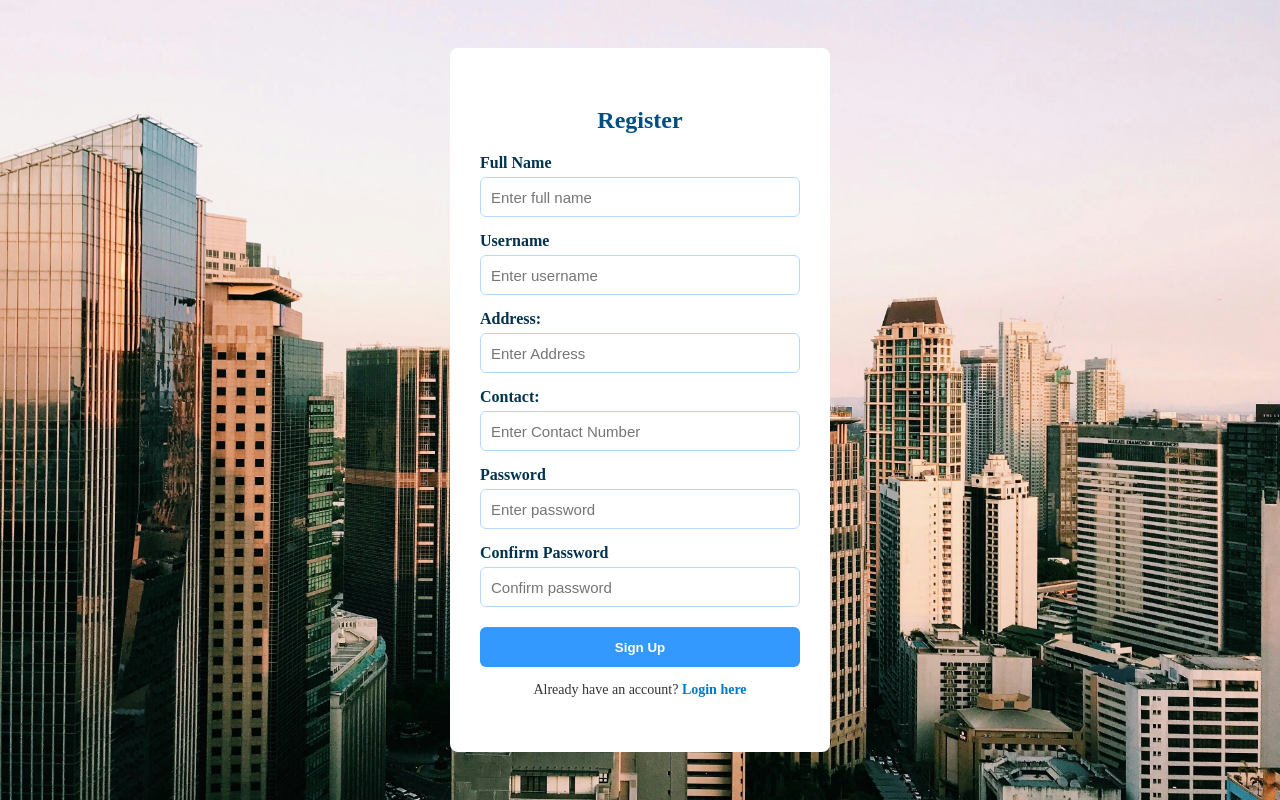
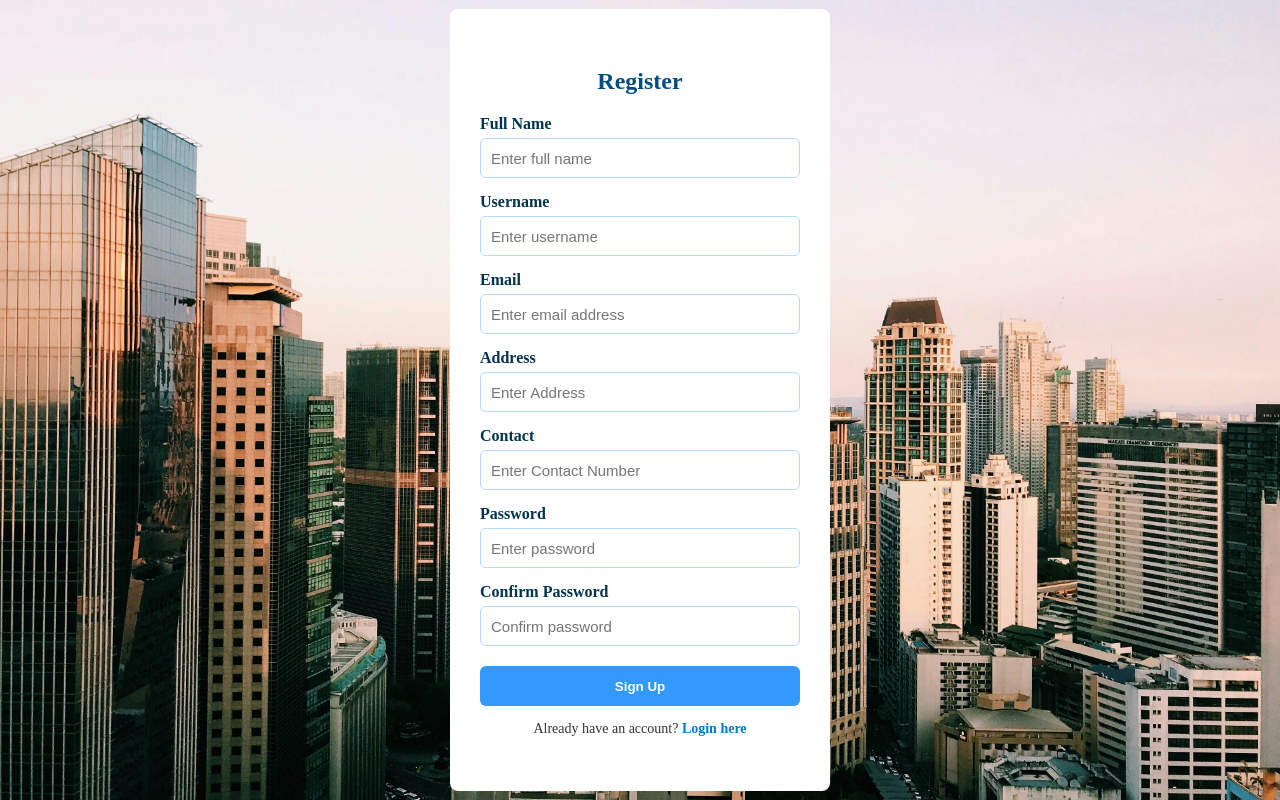
Before and after one commit to JerahEnriquez27/BarangayComplain, a Flask app: page /register in a window 1280 px wide. Run offline with Flask 3, Linux system fonts and the light colour scheme.

Commit message:
Update Register.html
add database

```diff
--- a/Template/Register.html
+++ b/Template/Register.html
@@ -3,34 +3,37 @@
 <head>
     <title>Register</title>
     <link rel="stylesheet" href="{{ url_for('static', filename='register.css') }}">
-
+    <body style="background-image: url('{{ url_for('static', filename='IMG/BG.jpg') }}');">
 </head>
 <body>
     <div class="box">
         <h2>Register</h2>
+        <form method="POST" action="{{ url_for('register') }}">
             <label for="fullname">Full Name</label>
-            <input type="text" placeholder="Enter full name" required>
+            <input type="text" name="fullname" placeholder="Enter full name" required>
 
             <label for="username">Username</label>
-            <input type="text" placeholder="Enter username" required>
+            <input type="text" name="username" placeholder="Enter username" required>
 
-            <label>Address:</label>
-            <input type="text" placeholder="Enter Address" required>
+            <label for="email">Email</label>
+            <input type="email" name="email" placeholder="Enter email address" required>
 
-            <label>Contact:</label>
-            <input type="text" placeholder="Enter Contact Number" required>
+            <label for="address">Address</label>
+            <input type="text" name="address" placeholder="Enter Address" required>
+
+            <label for="contact">Contact</label>
+            <input type="text" name="contact" placeholder="Enter Contact Number" required>
 
             <label for="password">Password</label>
-            <input type="password" placeholder="Enter password" required>
+            <input type="password" name="password" placeholder="Enter password" required>
 
             <label for="confirm_password">Confirm Password</label>
-            <input type="password" placeholder="Confirm password" required>
-
-
+            <input type="password" name="confirm_password" placeholder="Confirm password" required>
 
             <button type="submit">Sign Up</button>
+        </form>
 
-            <p>Already have an account? <a href="{{ url_for('login') }}">Login here</a></p>
+        <p>Already have an account? <a href="{{ url_for('login') }}">Login here</a></p>
     </div>
 </body>
 </html>
```
